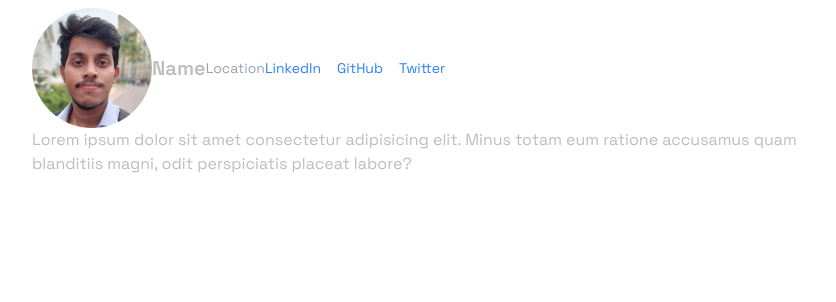
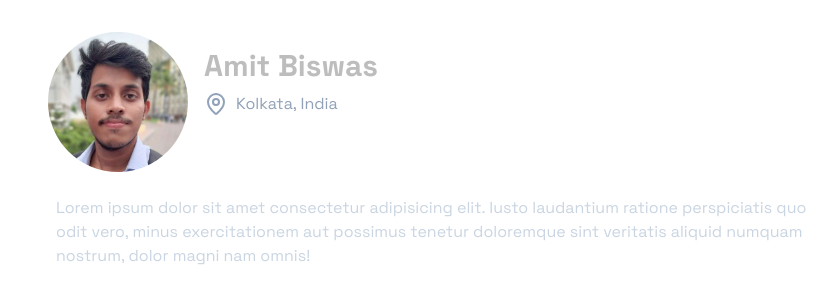
Before and after one commit to AmitBiswas1402/portfolio-1, a Next.js app: page / in a window 1280 px wide. Shown: the top 302 px of the page, without its empty margins (192-1028 px from the left). Built offline with nearby package versions, Linux system fonts and the light colour scheme.

Commit message:
Hero and Profile and links made

```diff
--- a/app/layout.tsx
+++ b/app/layout.tsx
@@ -9,7 +9,7 @@ const spaceGrotesk = Space_Grotesk({
 });
 
 export const metadata: Metadata = {
-  title: "Create Next App",
+  title: "Portfolio",
   description: "Generated by create next app",
 };
 
--- a/app/page.tsx
+++ b/app/page.tsx
@@ -2,7 +2,7 @@ import Hero from "@/components/Hero";
 
 export default function Home() {
   return (
-    <main className="mx-auto max-w-4xl px-4 sm:px-6 lg:px-8 p-2">
+    <main className="mx-auto max-w-4xl px-4 sm:px-6 lg:px-8 p-4">
       <Hero />
     </main>
   );
--- a/components/Hero.tsx
+++ b/components/Hero.tsx
@@ -1,37 +1,82 @@
+"use client";
+import { MapPin } from "lucide-react";
 import Image from "next/image";
+import { FaLinkedin } from "react-icons/fa";
+import { FaGithub } from "react-icons/fa";
+import { SiLeetcode } from "react-icons/si";
+import { PiReadCvLogo } from "react-icons/pi";
 
 const Hero = () => {
   return (
-    <main>
-      <div className="">
-        <div className="flex items-center">
-          <Image
-            src="/pic.png"
-            height={120}
-            width={120}
-            className="rounded-full"
-            alt=""
-          />
-          <div className="text-xl font-semibold">Name</div>
-          <div className="text-sm text-gray-400">Location</div>
-          <div className="flex gap-4 text-sm text-blue-500">
-            <a href="#">LinkedIn</a>
-            <a href="#">GitHub</a>
-            <a href="#">Twitter</a>
+    <div className="m-4">
+      <div className="flex">
+        <Image
+          src="/pic.png"
+          className="rounded-full"
+          width={140}
+          height={140}
+          alt="Profile picture"
+        />
+        <div className="m-4">
+          <div className="text-3xl font-bold mb-2">Amit Biswas</div>
+          <div className="flex text-slate-400">
+            <MapPin /> <span className="ml-2 text-l">Kolkata, India</span>
           </div>
 
-        </div>
+          <div className="mt-4 flex gap-5 flex-wrap text-white">
+            {/* LinkedIn */}
+            <a
+              href="https://www.linkedin.com/in/amitbiswas1402/"
+              target="_blank"
+              rel="noopener noreferrer"
+              className="flex items-center hover:text-blue-400"
+            >
+              <FaLinkedin size={20} />
+              <span className="ml-2">LinkedIn</span>
+            </a>
 
-        <div className="space-y-1">
+            {/* GitHub */}
+            <a
+              href="https://github.com/AmitBiswas1402/"
+              target="_blank"
+              rel="noopener noreferrer"
+              className="flex items-center hover:text-gray-400"
+            >
+              <FaGithub size={20} />
+              <span className="ml-2">GitHub</span>
+            </a>
+
+            {/* LeetCode */}
+            <a
+              href="https://leetcode.com/u/AmitBiswas1402/"
+              target="_blank"
+              rel="noopener noreferrer"
+              className="flex items-center hover:text-yellow-400"
+            >
+              <SiLeetcode size={20} />
+              <span className="ml-2">Leetcode</span>
+            </a>
+
+            {/* Resume */}
+            <a
+              href="https://docs.google.com/document/d/1Su8xoLLqCohXuoB6f-e_kI1F0VuYT0vxstArHKtVXtE/edit?usp=sharing"
+              target="_blank"
+              rel="noopener noreferrer"
+              className="flex items-center hover:text-green-400"
+            >
+              <PiReadCvLogo size={20} />
+              <span className="ml-2">Resume</span>
+            </a>
+          </div>
         </div>
       </div>
 
-      <div className="">
-        Lorem ipsum dolor sit amet consectetur adipisicing elit. Minus totam eum
-        ratione accusamus quam blanditiis magni, odit perspiciatis placeat
-        labore?
+      {/* Paragraph with margin top */}
+      <div className="mt-6 m-2 text-slate-300">
+        Lorem ipsum dolor sit amet consectetur adipisicing elit. Iusto laudantium ratione perspiciatis quo odit vero, minus exercitationem aut possimus tenetur doloremque sint veritatis aliquid numquam nostrum, dolor magni nam omnis!
       </div>
-    </main>
+    </div>
   );
 };
+
 export default Hero;
```
Also changed, not shown: package.json (+7 -5 lines), 1 other file (tests, documents, lock files or other folders).
